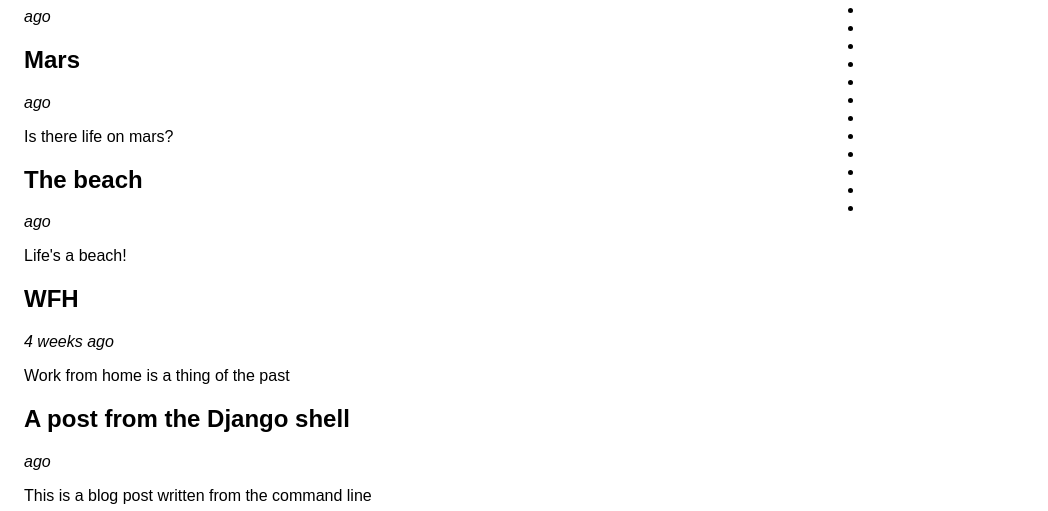
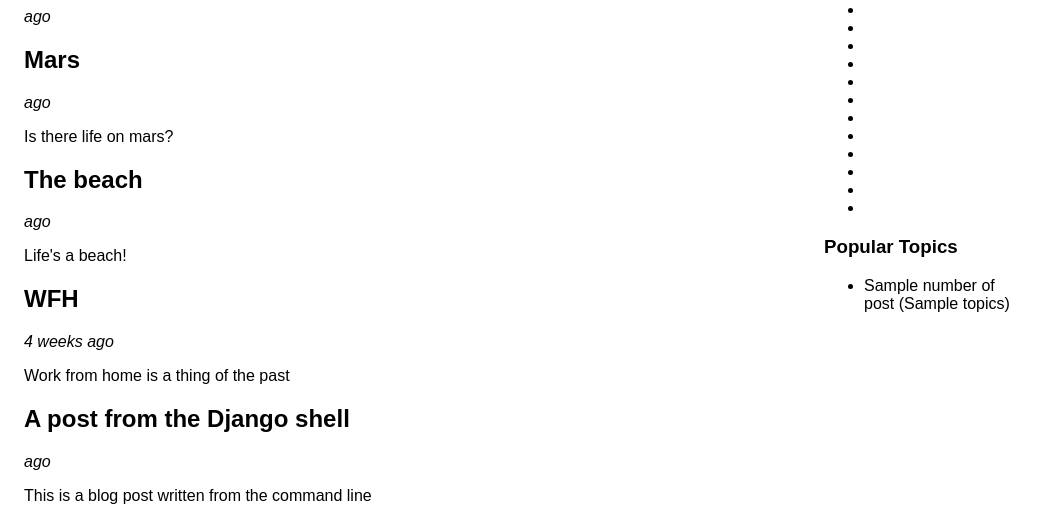
Before and after one commit to akin11235/my_blog, a Django app: template blog/templates/blog/home.html in a window 1280 px wide. Shown: the part 665-1176 px from the top of the page, without its empty margins (0-1048 px from the left). Run offline with Django 4.2, Linux system fonts and the light colour scheme; data comes from the database, SQL or seed files in the repository; both versions use the stored data as it was after the commit; tables that the repository leaves empty hold one stand-in row (values such as "Sample post"); the template is opened without the code that fills it: values that come from a table or form of the project are taken from there, most other values are stand-ins (such as "Sample title", 1, 10 or a date in 2020).

Commit message:
complete assignment 3
Assignment 3 - Rendering data to Django templates

```diff
--- a/blog/models.py
+++ b/blog/models.py
@@ -8,8 +8,10 @@
 
 class Topic(models.Model):
     """
+    Represents categories of blog posts topics
+    """
+    objects = models.Manager()
 
-    """
     name = models.CharField(
         max_length=50,
         unique=True,  # No duplicates!
@@ -25,10 +27,13 @@
 
 
 class PostQuerySet(models.QuerySet):
+    """
+    Extends the Post model base queryset with custom methods
+    """
     def published(self):
         return self.filter(status=self.model.PUBLISHED)
 
-    def draft(self):
+    def drafts(self):
         return self.filter(status=self.model.DRAFT)
 
     def get_authors(self):
@@ -37,10 +42,20 @@
         return User.objects.filter(blog_posts__in=self).distinct()
 
 
+# class PostManager(models.Manager):
+#     """
+#     Represents modified Post model base queryset
+#     """
+#     def get_queryset(self):
+#         queryset = super().get_queryset()  # Get the initial queryset
+#         return queryset.exclude(deleted=True)
+
+
 class Post(models.Model):
     """
     Represents a blog post
     """
+    objects = PostQuerySet.as_manager()
 
     DRAFT = 'draft'
     PUBLISHED = 'published'
@@ -85,14 +100,13 @@
 
     created = models.DateTimeField(auto_now_add=True)  # Sets and create
     updated = models.DateTimeField(auto_now=True)  # Updates on each save
+    # deleted = models.BooleanField()  # Filters base set of data for soft-delete behaviour
 
     class Meta:
         #  Sort by the 'created' field. The '-' prefix
         #  specifies to order in descending/reverse order.
         #  Otherwise, it will be in ascending order.
         ordering = ['-created']
-
-    objects = PostQuerySet.as_manager()
 
     def publish(self):
         self.status = self.PUBLISHED
@@ -104,7 +118,7 @@
 
 class Comment(models.Model):
     """
-
+    Represents visitors comments
     """
     post = models.ForeignKey(
         Post,
--- a/blog/templates/blog/base.html
+++ b/blog/templates/blog/base.html
@@ -40,6 +40,13 @@
                     <li>{{ author.get_full_name }}</li>
                     {% endfor %}
                 </ul>
+            <h3>Popular Topics</h3>
+               <ul>
+                    {% for number_of_post in number_of_posts %}
+                    <li>{{ number_of_post.name }} ({{ number_of_post.topics }})</li>
+                    {% endfor %}
+                </ul>
+
         </section>
     </aside>
 
```
Also changed, not shown: blog/views.py (+7 -1 lines), tests/blog/models/test_post.py (+2 -2 lines), db.sqlite3.
